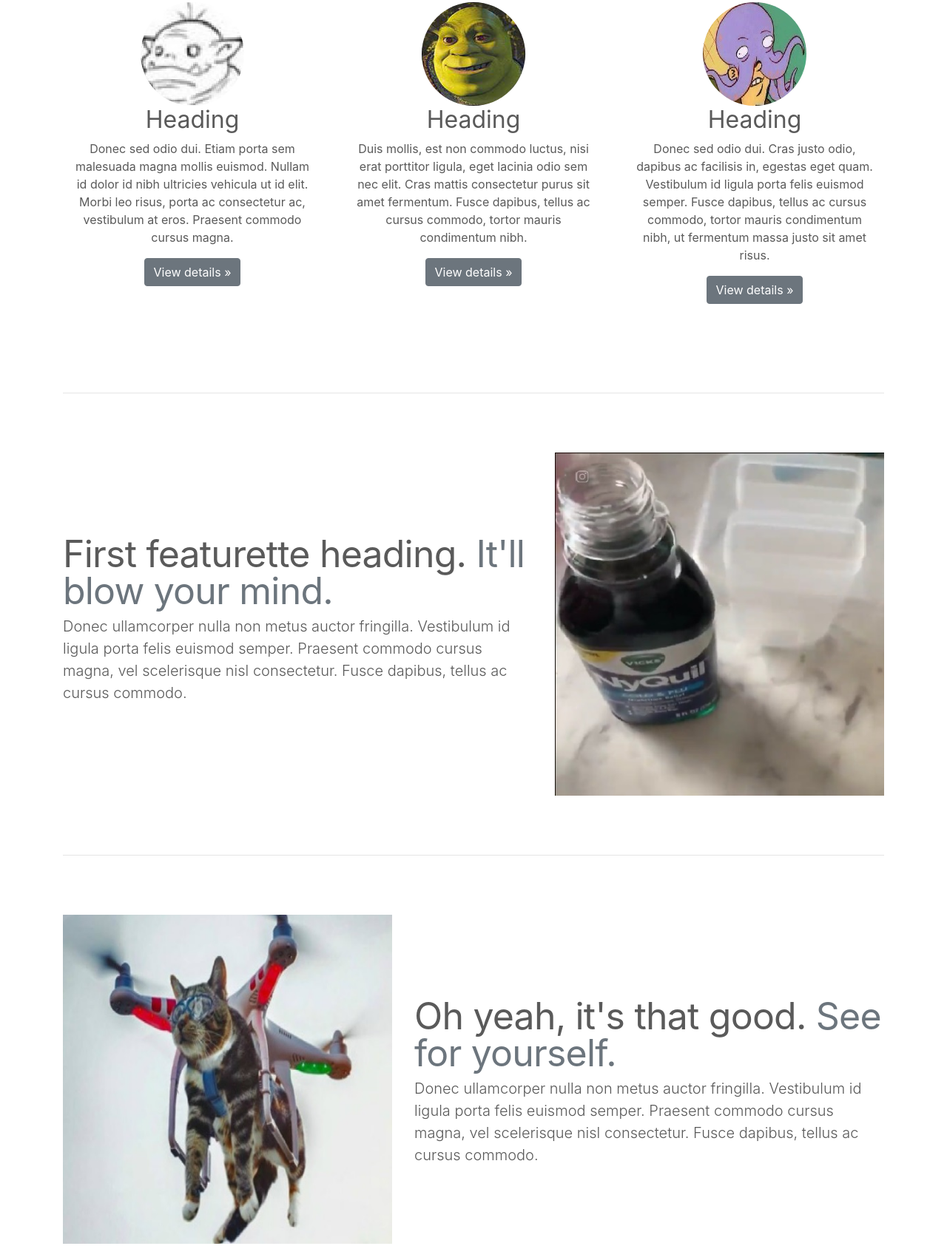
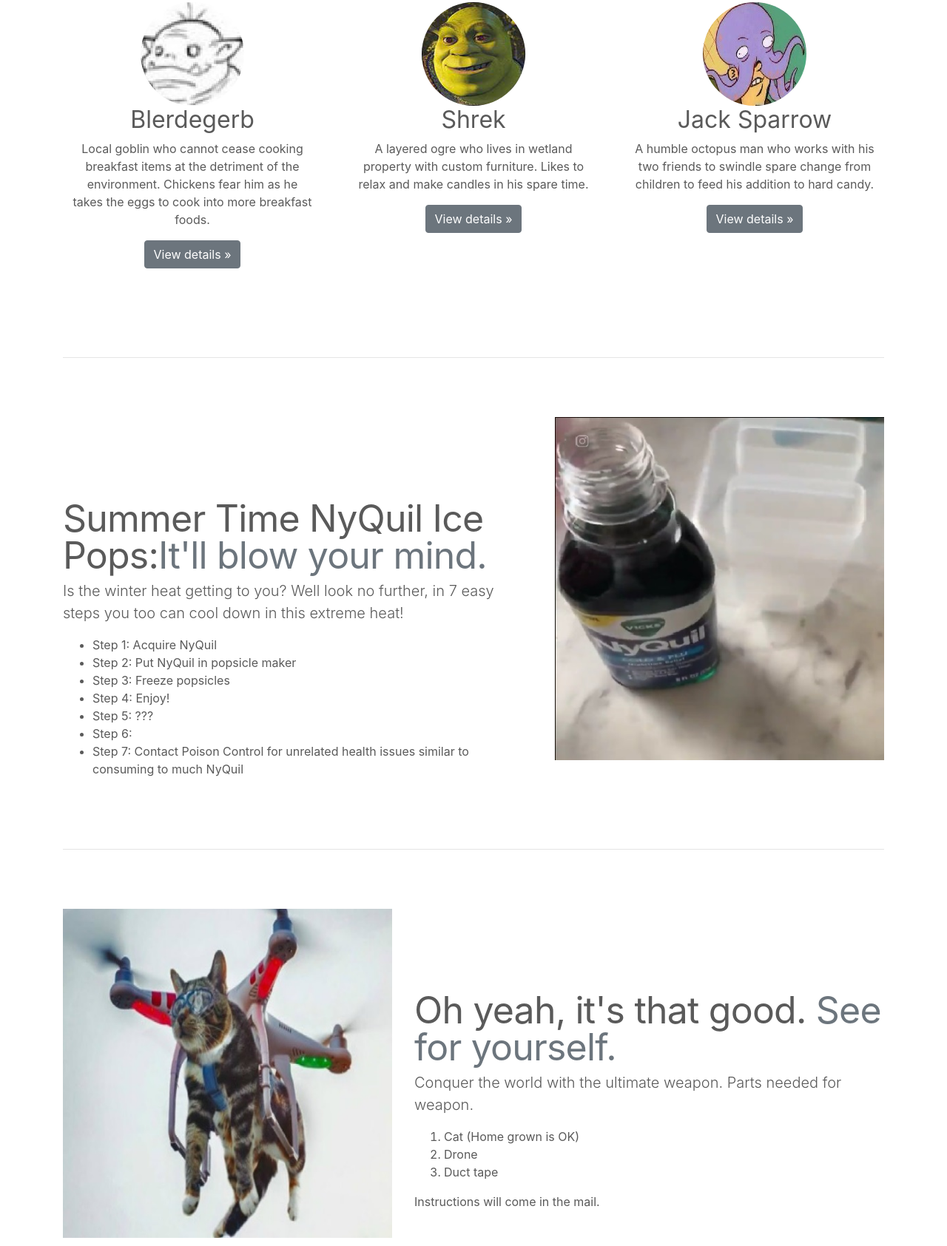
Before and after one commit to brianseidl/fixme, a plain HTML site: page src/index.html in a window 1280 px wide. Shown: the part 621-2306 px from the top of the page at 74% size. Drawn offline with nearby package versions, Linux system fonts and the light colour scheme.

Commit message:
Text changes

```diff
--- a/src/index.html
+++ b/src/index.html
@@ -71,8 +71,10 @@
                     <img class="second-slide" src="img/burntwhopper.png" alt="Second slide">
                     <div class="container">
                         <div class="carousel-caption">
-                <h1>Another example headline.</h1>
-                <p>Cras justo odio, dapibus ac facilisis in, egestas eget quam. Donec id elit non mi porta gravida at eget metus. Nullam id dolor id nibh ultricies vehicula ut id elit.</p>
+                            <h1>Spooky Burger</h1>
+                            <p>
+                                Listen to the most expensive burger you have ever heard of, for only the cost of $1.00 you too can look at this burger and imagine what it would be like to eat such a scary burger!
+                            </p>
                             <p><a class="btn btn-lg btn-primary" href="#" role="button">Learn more</a></p>
                         </div>
                     </div>
@@ -81,8 +83,10 @@
                     <img class="third-slide" src="img/jeep.jpg" alt="Third slide">
                     <div class="container">
                         <div class="carousel-caption text-right">
-                <h1>One more for good measure.</h1>
-                <p>Cras justo odio, dapibus ac facilisis in, egestas eget quam. Donec id elit non mi porta gravida at eget metus. Nullam id dolor id nibh ultricies vehicula ut id elit.</p>
+                            <h1>Car Chandelier</h1>
+                            <p>
+                                Is your car headlights too bright? Then come down to the beach and I will remove your airbags and headlights and replace both of them with chandeliers for free.
+                            </p>
                             <p><a class="btn btn-lg btn-primary" href="#" role="button">Browse gallery</a></p>
                         </div>
                     </div>
@@ -109,33 +113,48 @@
             <div class="row">
                 <div class="col-lg-4">
                     <img class="rounded-circle" src="img/goblin.jpg" alt="Generic placeholder image" width="140" height="140">
-            <h2>Heading</h2>
-            <p>Donec sed odio dui. Etiam porta sem malesuada magna mollis euismod. Nullam id dolor id nibh ultricies vehicula ut id elit. Morbi leo risus, porta ac consectetur ac, vestibulum at eros. Praesent commodo cursus magna.</p>
+                    <h2>Blerdegerb</h2>
+                    <p>
+                        Local goblin who cannot cease cooking breakfast items at the detriment of the environment. Chickens fear him as he takes the eggs to cook into more breakfast foods.
+                    </p>
                     <p><a class="btn btn-secondary" href="#" role="button">View details &raquo;</a></p>
                 </div><!-- /.col-lg-4 -->
                 <div class="col-lg-4">
                     <img class="rounded-circle" src="img/shrek.jpg" alt="Generic placeholder image" width="140" height="140">
-            <h2>Heading</h2>
-            <p>Duis mollis, est non commodo luctus, nisi erat porttitor ligula, eget lacinia odio sem nec elit. Cras mattis consectetur purus sit amet fermentum. Fusce dapibus, tellus ac cursus commodo, tortor mauris condimentum nibh.</p>
+                    <h2>Shrek</h2>
+                    <p>
+                        A layered ogre who lives in wetland property with custom furniture. Likes to relax and make candles in his spare time.
+                    </p>
                     <p><a class="btn btn-secondary" href="#" role="button">View details &raquo;</a></p>
                 </div><!-- /.col-lg-4 -->
                 <div class="col-lg-4">
                     <img class="rounded-circle" src="img/jacksparrow.jpg" alt="Generic placeholder image" width="140" height="140">
-            <h2>Heading</h2>
-            <p>Donec sed odio dui. Cras justo odio, dapibus ac facilisis in, egestas eget quam. Vestibulum id ligula porta felis euismod semper. Fusce dapibus, tellus ac cursus commodo, tortor mauris condimentum nibh, ut fermentum massa justo sit amet risus.</p>
+                    <h2>Jack Sparrow</h2>
+                    <p>
+                        A humble octopus man who works with his two friends to swindle spare change from children to feed his addition to hard candy.
+                    </p>
                     <p><a class="btn btn-secondary" href="#" role="button">View details &raquo;</a></p>
                 </div><!-- /.col-lg-4 -->
             </div><!-- /.row -->
-
-
             <!-- START THE FEATURETTES -->
 
             <hr class="featurette-divider" id="features">
 
             <div class="row featurette">
                 <div class="col-md-7">
-            <h2 class="featurette-heading">First featurette heading. <span class="text-muted">It'll blow your mind.</span></h2>
-            <p class="lead">Donec ullamcorper nulla non metus auctor fringilla. Vestibulum id ligula porta felis euismod semper. Praesent commodo cursus magna, vel scelerisque nisl consectetur. Fusce dapibus, tellus ac cursus commodo.</p>
+                    <h2 class="featurette-heading">Summer Time NyQuil Ice Pops:<span class="text-muted">It'll blow your mind.</span></h2>
+                    <p class="lead">
+                        Is the winter heat getting to you? Well look no further, in 7 easy steps you too can cool down in this extreme heat!
+                        <ul>
+                            <li>Step 1: Acquire NyQuil</li>
+                            <li>Step 2: Put NyQuil in popsicle maker</li>
+                            <li>Step 3: Freeze popsicles</li>
+                            <li>Step 4: Enjoy!</li>
+                            <li>Step 5: ???</li>
+                            <li>Step 6: </li>
+                            <li>Step 7: Contact Poison Control for unrelated health issues similar to consuming to much NyQuil</li>
+                        </ul>
+                    </p>
                 </div>
                 <div class="col-md-5">
                     <img class="featurette-image img-fluid mx-auto" src="img/nyquil.jpg" alt="Generic placeholder image">
@@ -147,7 +166,16 @@
             <div class="row featurette">
                 <div class="col-md-7 order-md-2">
                     <h2 class="featurette-heading">Oh yeah, it's that good. <span class="text-muted">See for yourself.</span></h2>
-            <p class="lead">Donec ullamcorper nulla non metus auctor fringilla. Vestibulum id ligula porta felis euismod semper. Praesent commodo cursus magna, vel scelerisque nisl consectetur. Fusce dapibus, tellus ac cursus commodo.</p>
+                    <p class="lead">
+                        Conquer the world with the ultimate weapon.
+                        Parts needed for weapon.
+                        <ol>
+                            <li>Cat (Home grown is OK)</li>
+                            <li>Drone</li>
+                            <li>Duct tape</li>
+                        </ol>
+                        Instructions will come in the mail.
+                    </p>
                 </div>
                 <div class="col-md-5 order-md-1">
                     <img class="featurette-image img-fluid mx-auto" src="img/catdrone.jpg" alt="Generic placeholder image">
@@ -159,7 +187,11 @@
             <div class="row featurette">
                 <div class="col-md-7">
                     <h2 class="featurette-heading">And lastly, this one. <span class="text-muted">Checkmate.</span></h2>
-            <p class="lead">Donec ullamcorper nulla non metus auctor fringilla. Vestibulum id ligula porta felis euismod semper. Praesent commodo cursus magna, vel scelerisque nisl consectetur. Fusce dapibus, tellus ac cursus commodo.</p>
+                    <p class="lead">
+                        Never lose track of where you are in a book.
+                        Sometimes the easiest solutions really are the <strike>intelligentist</strike> smartest solution.
+                        Just take some mustard and squirt it onto the page before where you just read. (Relish works as well)
+                    </p>
                 </div>
                 <div class="col-md-5">
                     <img class="featurette-image img-fluid mx-auto" src="img/heinzrecipe.jpg" alt="Generic placeholder image">
@@ -171,7 +203,6 @@
             <!-- /END THE FEATURETTES -->
 
         </div><!-- /.container -->
-
         <!-- FOOTER -->
         <footer class="container">
             <p class="float-right"><a href="#">Back to top</a></p>
```
Also changed, not shown: 1 other file. Lines whose indentation alone changed are shown as unchanged.
